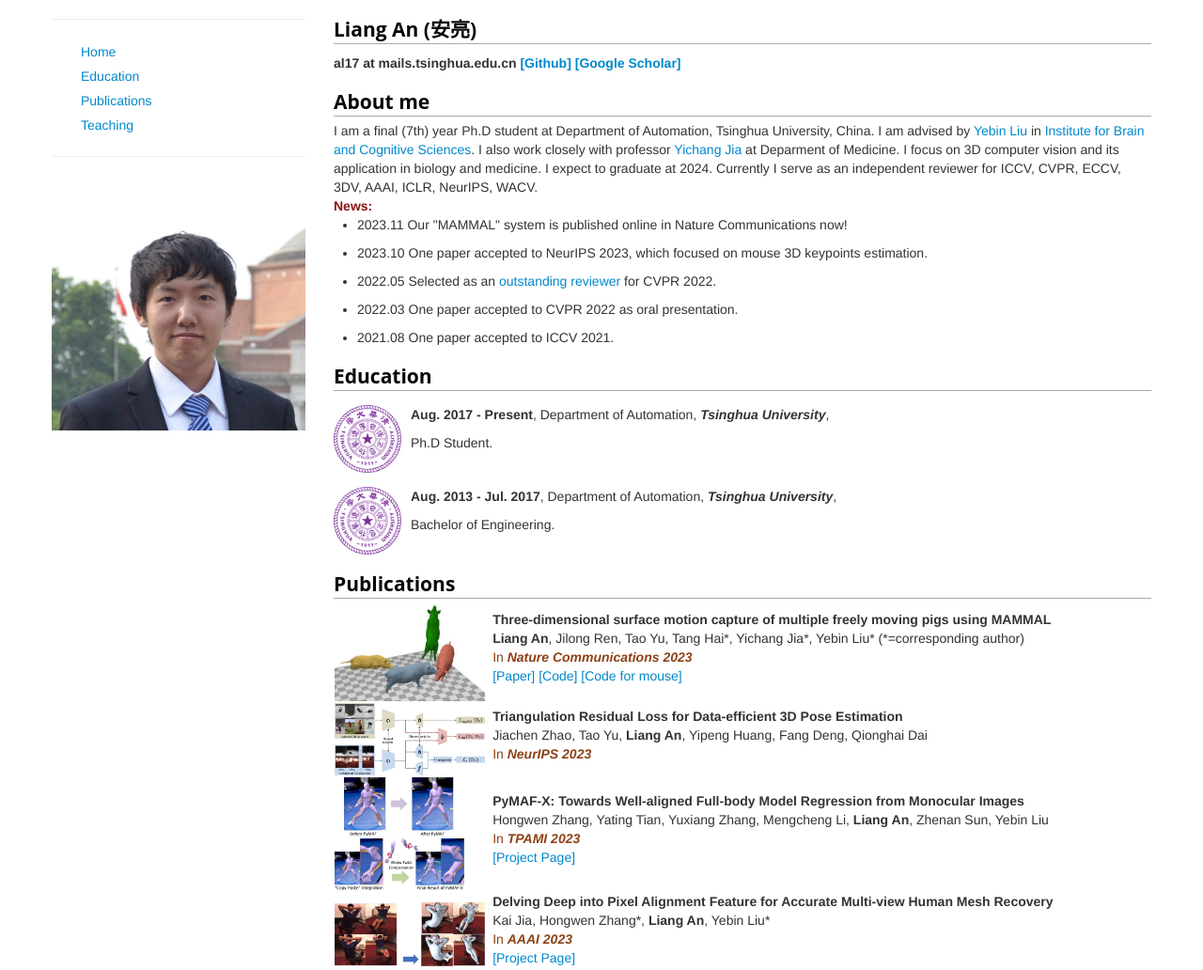
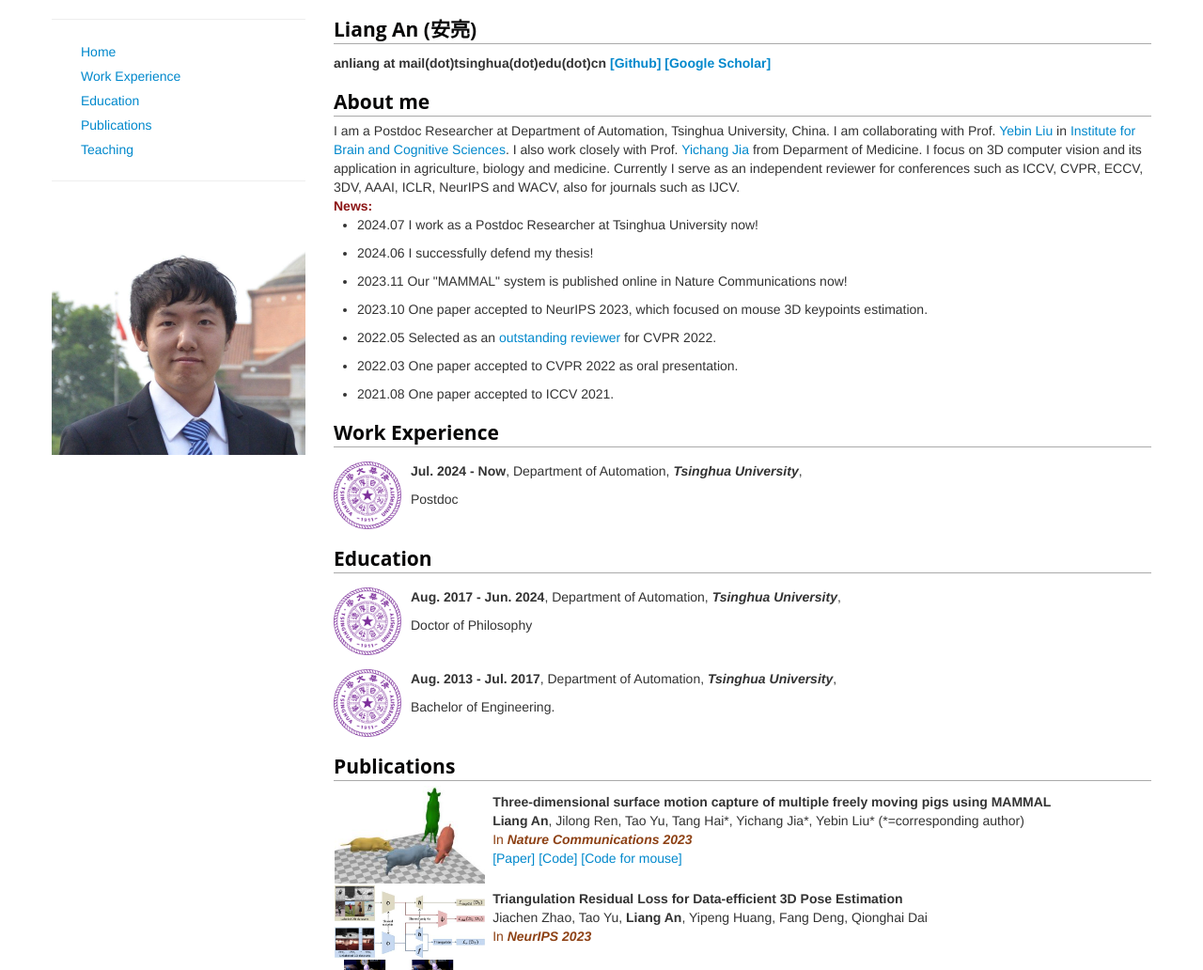
Before and after one commit to anl13/anl13.github.io, a plain HTML site: page index.html in a window 1280 px wide. Shown: the top 1032 px of the page at 94% size. Drawn offline with Linux system fonts and the light colour scheme.

Commit message:
update work experience

```diff
--- a/index.html
+++ b/index.html
@@ -22,6 +22,7 @@
           <hr class="hidden-phone"/>
           <ul class="nav nav-list bs-docs-sidenav hidden-phone">
             <li><a href="#"><i class="icon-play"></i>Home</a></li>
+            <li><a href="#Work Experience"><i class="icon-play"></i>Work Experience</a></li>
             <li><a href="#Education"><i class="icon-play"></i>Education</a></li>
             <li><a href="#Publications"><i class="icon-play"></i>Publications</a></li>
             <!-- <li><a href="#Honors"><i class="icon-play"></i>Honors</a></li> -->
@@ -48,7 +49,7 @@
 </h3>
 
 <h5>
-al17 at mails.tsinghua.edu.cn
+anliang at mail(dot)tsinghua(dot)edu(dot)cn
 <a href="https://github.com/anl13">[Github]</a>
 <a href="https://scholar.google.com/citations?user=s0T1w0gAAAAJ&hl=en">[Google Scholar]</a>
 </h5>
@@ -56,14 +57,16 @@ al17 at mails.tsinghua.edu.cn
 
 <h3>About me</h3>
 
-I am a final (7th) year Ph.D student at Department of Automation, Tsinghua University, China.
-I am advised by <a href="http://liuyebin.com/">Yebin Liu</a>
-in <a href="http://media.au.tsinghua.edu.cn/index/index/index.html">Institute for Brain and Cognitive Sciences</a>. I also work closely with professor <a href="https://www.jialabtsinghua.com/">Yichang Jia</a> at Deparment of Medicine. I focus on
-3D computer vision and its application in biology and medicine. I expect to graduate at 2024. Currently I serve as an independent reviewer for ICCV, CVPR, ECCV, 3DV, AAAI, ICLR, NeurIPS, WACV.
+I am a Postdoc Researcher at Department of Automation, Tsinghua University, China.
+I am collaborating with Prof. <a href="http://liuyebin.com/">Yebin Liu</a>
+in <a href="http://media.au.tsinghua.edu.cn/index/index/index.html">Institute for Brain and Cognitive Sciences</a>. I also work closely with Prof. <a href="https://www.jialabtsinghua.com/">Yichang Jia</a> from Deparment of Medicine. I focus on
+3D computer vision and its application in agriculture, biology and medicine. Currently I serve as an independent reviewer for conferences such as ICCV, CVPR, ECCV, 3DV, AAAI, ICLR, NeurIPS and WACV, also for journals such as IJCV.
 
 <div>
 	<b><font color="#8C1515">News:</font> </b>
 	<ul>
+    <li><p> 2024.07 I work as a Postdoc Researcher at Tsinghua University now! </p></li>
+    <li><p> 2024.06 I successfully defend my thesis! </p></li>
     <li><p> 2023.11 Our "MAMMAL" system is published online in Nature Communications now! </p></li>
     <li><p> 2023.10 One paper accepted to NeurIPS 2023, which focused on mouse 3D keypoints estimation. </p></li>
     <li><p> 2022.05 Selected as an <a href="https://cvpr2022.thecvf.com/outstanding-reviewers">outstanding reviewer</a> for CVPR 2022. </p></li>
@@ -73,14 +76,23 @@ in <a href="http://media.au.tsinghua.edu.cn/index/index/index.html">Institute fo
 	</ul>
 </div>
 
+<h3>Work Experience</h3>
+<a name="Work Experience"></a>
+<div class="media">
+    <span class="pull-left"><img src="./img/tsinghua.png" width="72px" height="72px"/></span>
+    <div class="media-body">
+        <p><span style="font-weight: bold">Jul. 2024 - Now</span>, Department of Automation, <i><b>Tsinghua University</b></i>,</p>
+        <p>Postdoc</p>
+    </div>
+</div>
 
 <h3>Education</h3>
 <a name="Education"></a>
 <div class="media">
     <span class="pull-left"><img src="./img/tsinghua.png" width="72px" height="72px"/></span>
     <div class="media-body">
-        <p><span style="font-weight: bold">Aug. 2017 - Present</span>, Department of Automation, <i><b>Tsinghua University</b></i>,</p>
-        <p> Ph.D Student.</p>
+        <p><span style="font-weight: bold">Aug. 2017 - Jun. 2024</span>, Department of Automation, <i><b>Tsinghua University</b></i>,</p>
+        <p>Doctor of Philosophy</p>
     </div>
 </div>
 
@@ -271,7 +283,7 @@ in <a href="http://media.au.tsinghua.edu.cn/index/index/index.html">Institute fo
           <center>
           <p>
           <!-- <a href="https://clustrmaps.com/site/1b1yv" title="Visit tracker"><img src="//www.clustrmaps.com/map_v2.png?d=MkYO5Bi4vkWJsNaN8uf1u_yjww6CitLeM1u1kBImqLo&cl=ffffff"></a> -->
-          <br> &copy; Liang AN, last update 2023 Nov 26
+          <br> &copy; Liang AN, last update 2024 July 14
         </p>
           </center>
         </div>
```
